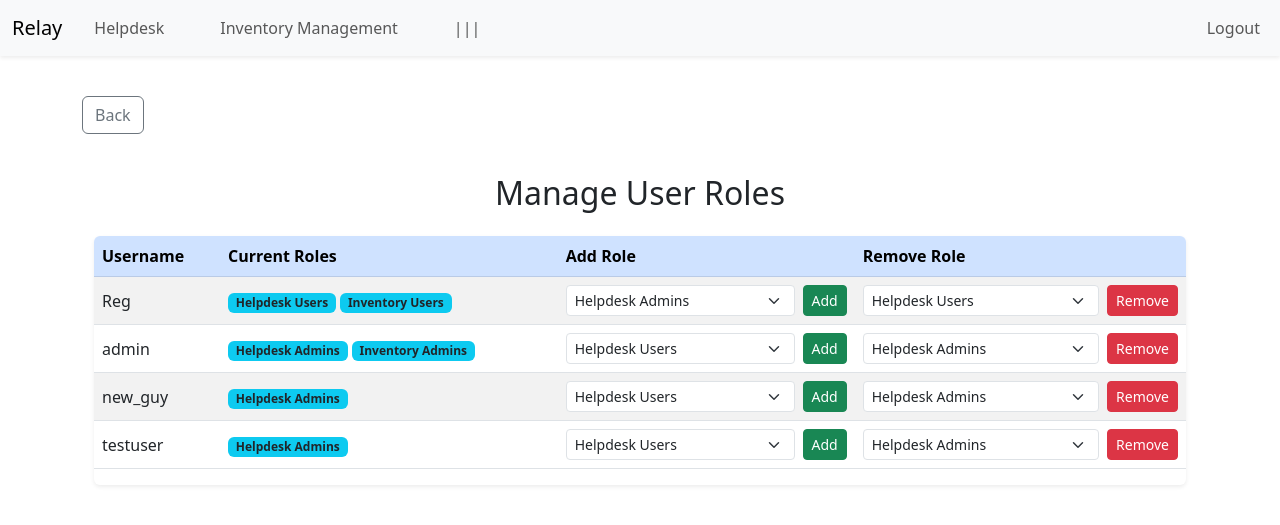
After one commit to Novaai/Helpdesk, a Django app: page /manage-groups/ in a window 1280 px wide. The commit adds this page. Shown: the top 525 px of the page. Run offline with Django 5.2, Linux system fonts and the light colour scheme; a user stored in the database is signed in; data comes from the database, SQL or seed files in the repository; both versions use the stored data as it was after the commit.

Commit message:
Added frontend role assignment for Administrator Group users.

```diff
--- a/helpdesk/urls.py
+++ b/helpdesk/urls.py
@@ -29,5 +29,5 @@ urlpatterns = [
     path('api/', include(ticket_resource.urls)),
     path('users/', include('users.urls')),
     path('users/', include('django.contrib.auth.urls')),
-    path('', views.manage_user_groups, name='manage_user_groups'),
+    path('manage-groups/', views.manage_user_groups, name='manage_user_groups'),
 ]
--- a/templates/base.html
+++ b/templates/base.html
@@ -17,6 +17,7 @@
     </style>
   </head>
   <body>
+    {% if user.is_authenticated %}
     <nav class="navbar navbar-expand-lg navbar-light bg-light shadow-sm">
       <div class="container-fluid">
         <a class="navbar-brand" href="{% url 'home' %}">Relay</a>
@@ -46,7 +47,6 @@
             </li>
           </ul>
           <ul class="navbar-nav ms-auto">
-            {% if user.is_authenticated %}
               <li class="nav-item">
                 <a class="nav-link" href="{% url 'users:logout_user' %}">Logout</a>
               </li>
@@ -65,11 +65,13 @@
           </div>
         {% endfor %}
       {% endif %}
-<div class="d-flex justify-content-start mb-3"></div>
-<button type="button" onclick="window.history.back()" class="btn btn-outline-secondary mb-3">
-  <i class="bi bi-arrow-left"></i> Back
-</button>
-</div>
+{% if user.is_authenticated %}
+  <div class="d-flex justify-content-start mb-3"></div>
+  <button type="button" onclick="window.history.back()" class="btn btn-outline-secondary mb-3">
+    <i class="bi bi-arrow-left"></i> Back
+  </button>
+  </div>
+{% endif %}
       {% block content %}
       {% endblock %}
     </main>
--- /dev/null
+++ b/templates/manage_groups.html
@@ -0,0 +1,70 @@
+{% extends 'base.html' %}
+
+{% block content %}
+<div class="container mt-4">
+    <h2 class="mb-4 text-center">Manage User Roles</h2>
+
+    <div class="table-responsive shadow-sm rounded">
+        <table class="table table-striped table-hover align-middle">
+            <thead class="table-primary">
+                <tr>
+                    <th scope="col">Username</th>
+                    <th scope="col">Current Roles</th>
+                    <th scope="col">Add Role</th>
+                    <th scope="col">Remove Role</th>
+                </tr>
+            </thead>
+            <tbody>
+                {% for user in users %}
+                <tr>
+                    <td>{{ user.username }}</td>
+                    <td>
+                        {% if user.groups.all %}
+                            {% for group in user.groups.all %}
+                                <span class="badge bg-info text-dark">{{ group.name }}</span>
+                            {% empty %}
+                                <span class="text-muted">No roles</span>
+                            {% endfor %}
+                        {% else %}
+                            <span class="text-muted">No roles</span>
+                        {% endif %}
+                    </td>
+
+                    <!-- Add to group -->
+                    <td>
+                        <form method="post" class="d-flex gap-2">
+                            {% csrf_token %}
+                            <input type="hidden" name="user_id" value="{{ user.id }}">
+                            <select name="group_id" class="form-select form-select-sm">
+                                {% for group in groups %}
+                                    {% if group not in user.groups.all %}
+                                        <option value="{{ group.id }}">{{ group.name }}</option>
+                                    {% endif %}
+                                {% endfor %}
+                            </select>
+                            <input type="hidden" name="action" value="add">
+                            <button type="submit" class="btn btn-success btn-sm">Add</button>
+                        </form>
+                    </td>
+
+                    <!-- Remove from group -->
+                    <td>
+                        <form method="post" class="d-flex gap-2">
+                            {% csrf_token %}
+                            <input type="hidden" name="user_id" value="{{ user.id }}">
+                            <select name="group_id" class="form-select form-select-sm">
+                                {% for group in user.groups.all %}
+                                    <option value="{{ group.id }}">{{ group.name }}</option>
+                                {% endfor %}
+                            </select>
+                            <input type="hidden" name="action" value="remove">
+                            <button type="submit" class="btn btn-danger btn-sm">Remove</button>
+                        </form>
+                    </td>
+                </tr>
+                {% endfor %}
+            </tbody>
+        </table>
+    </div>
+</div>
+{% endblock %}
```
Also changed, not shown: templates/home.html (+6 -1 lines), templates/magage_groups.html (deleted, +0 -84 lines), users/views.py (+19 -6 lines), db.sqlite3.
